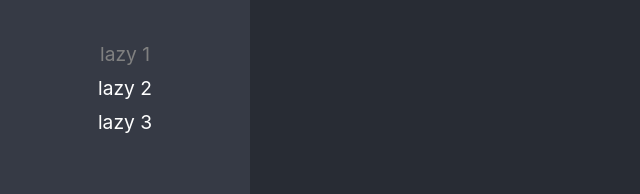
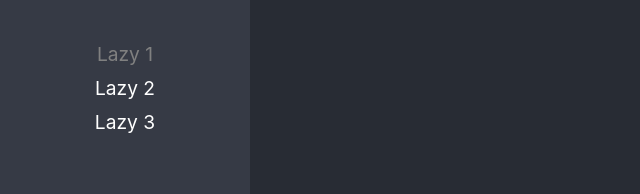
Before and after one commit to SamuelCamposM/React-TS-Plantilla, a React (Create React App) app: page /lazy1 in a window 1280 px wide. Shown: the part 155-349 px from the top of the page, without its empty margins (0-640 px from the left). Built offline with nearby package versions, Linux system fonts and the light colour scheme.

Commit message:
rutas mapeadas

```diff
--- a/src/01-lazyload/pages/LazyPage1.tsx
+++ b/src/01-lazyload/pages/LazyPage1.tsx
@@ -1,3 +1,5 @@
 export const LazyPage1 = () => {
   return <div>LazyPage1</div>;
 };
+
+export default LazyPage1;
--- a/src/01-lazyload/pages/LazyPage2.tsx
+++ b/src/01-lazyload/pages/LazyPage2.tsx
@@ -1,3 +1,4 @@
 export const LazyPage2 = () => {
   return <div>LazyPage2</div>;
 };
+export default LazyPage2;
--- a/src/01-lazyload/pages/LazyPage3.tsx
+++ b/src/01-lazyload/pages/LazyPage3.tsx
@@ -1,3 +1,4 @@
 export const LazyPage3 = () => {
   return <div>LazyPage3</div>;
 };
+export default LazyPage3;
--- a/src/routes/Navigation.tsx
+++ b/src/routes/Navigation.tsx
@@ -1,51 +1,38 @@
+import { Suspense } from "react";
 import { BrowserRouter } from "react-router-dom";
 import { Routes, Route, NavLink, Navigate } from "react-router-dom";
+import { routes } from "./routes";
 import Imagen from "../logo.svg";
-import {
-  LazyPage1,
-  LazyPage2,
-  LazyPage3,
-} from "../01-lazyload/pages";
+
 export const Navigation = () => {
   return (
+    <Suspense fallback={null}>
       <BrowserRouter>
         <div className="main-layout">
           <nav>
             <img src={Imagen} alt="React logo" />{" "}
             <ul>
+              {routes.map(({ to, name }) => (
                 <li>
                   <NavLink
-                to="/lazy1"
+                    to={to}
                     className={({ isActive }) => (isActive ? "nav-active" : "")}
                   >
-                lazy 1
+                    {name}
                   </NavLink>
                 </li>
-            <li>
-              <NavLink
-                to="/lazy2"
-                className={({ isActive }) => (isActive ? "nav-active" : "")}
-              >
-                lazy 2
-              </NavLink>
-            </li>
-            <li>
-              <NavLink
-                to="/lazy3"
-                className={({ isActive }) => (isActive ? "nav-active" : "")}
-              >
-                lazy 3
-              </NavLink>
-            </li>
+              ))}
             </ul>
           </nav>
           <Routes>
-          <Route path="lazy1" element={<LazyPage1 />} />
-          <Route path="lazy2" element={<LazyPage2 />} />
-          <Route path="lazy3" element={<LazyPage3 />} />
-          <Route path="/*" element={<Navigate to="/lazy1" replace />} />
+            {routes.map(({ path, Component }) => {
+              return <Route key={path} path={path} element={<Component />} />;
+            })}
+
+            <Route path="/*" element={<Navigate to={routes[0].to} replace />} />
           </Routes>
         </div>
       </BrowserRouter>
+    </Suspense>
   );
 };
--- /dev/null
+++ b/src/routes/routes.ts
@@ -0,0 +1,36 @@
+import { LazyExoticComponent, lazy } from "react";
+// import { LazyPage1, LazyPage2, LazyPage3 } from "../01-lazyload/pages";
+
+type JSXComponent = () => JSX.Element;
+
+interface Route {
+  to: string;
+  path: string;
+  Component: LazyExoticComponent<JSXComponent> | JSXComponent;
+  name: string;
+}
+
+const Lazy1 = lazy(() => import("../01-lazyload/pages/LazyPage1"));
+const Lazy2 = lazy(() => import("../01-lazyload/pages/LazyPage2"));
+const Lazy3 = lazy(() => import("../01-lazyload/pages/LazyPage3"));
+
+export const routes: Route[] = [
+  {
+    to: "/lazy1",
+    path: "lazy1",
+    Component: Lazy1,
+    name: "Lazy 1",
+  },
+  {
+    to: "/lazy2",
+    path: "lazy2",
+    Component: Lazy2,
+    name: "Lazy 2",
+  },
+  {
+    to: "/lazy3",
+    path: "lazy3",
+    Component: Lazy3,
+    name: "Lazy 3",
+  },
+];
```
Lines whose indentation alone changed are shown as unchanged.
